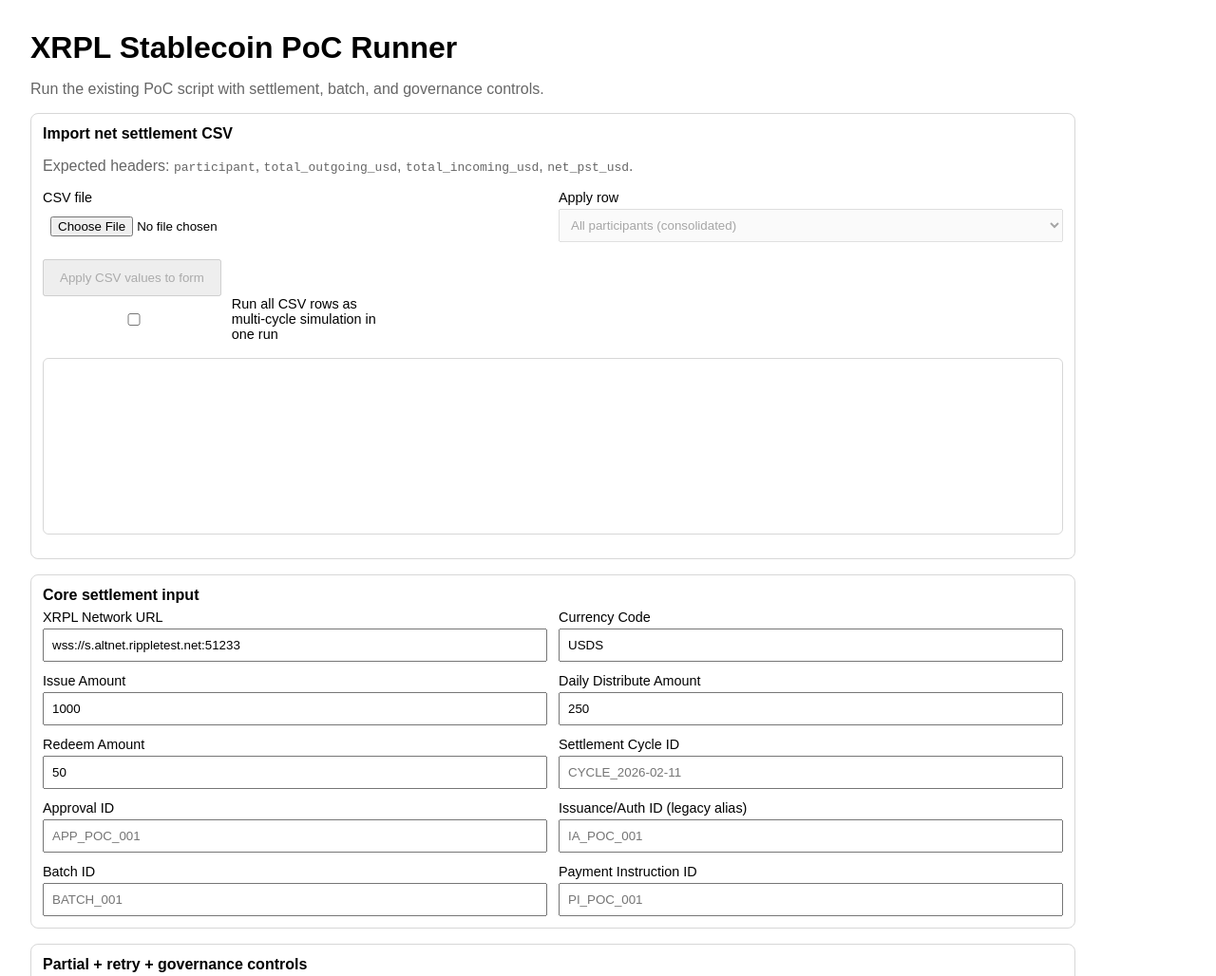
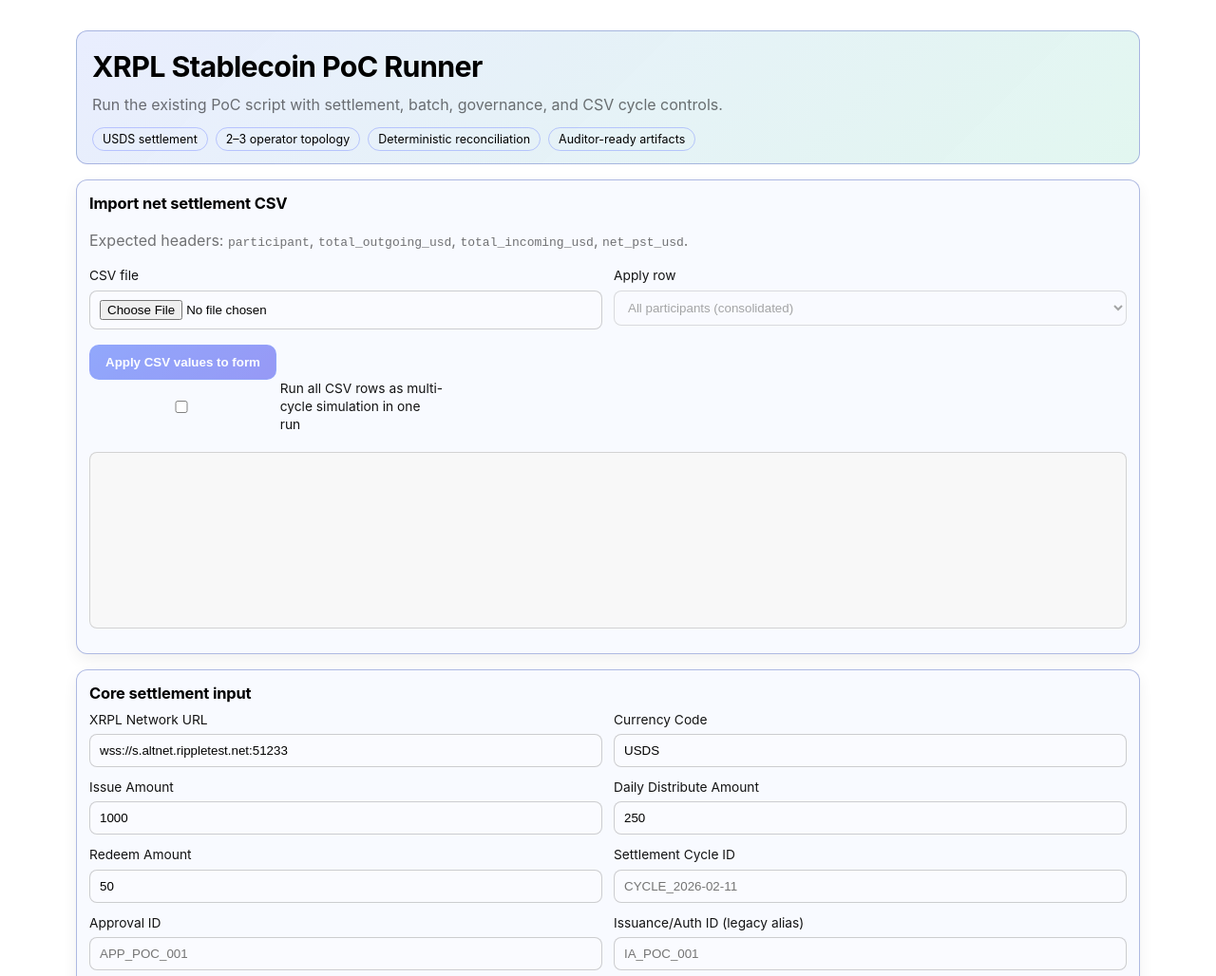
Before and after one commit to jcfinidori/AtomicPost, a website: page public/index.html in a window 1280 px wide. Shown: the top 1028 px of the page at 95% size. Drawn offline with Linux system fonts and the light colour scheme.

Commit message:
Refresh UI styling for clearer visual hierarchy

```diff
--- a/public/index.html
+++ b/public/index.html
@@ -5,32 +5,115 @@
     <meta name="viewport" content="width=device-width, initial-scale=1.0" />
     <title>XRPL Stablecoin PoC UI</title>
     <style>
-      :root { color-scheme: light dark; }
-      body { font-family: Arial, sans-serif; margin: 2rem; max-width: 1100px; }
-      h1 { margin-bottom: 0.5rem; }
-      h2 { margin: 0 0 0.4rem; font-size: 1rem; }
+      :root {
+        color-scheme: light dark;
+        --panel-border: color-mix(in srgb, #5b7cfa 30%, #8885);
+        --panel-bg: color-mix(in srgb, Canvas 96%, #5b7cfa 4%);
+        --hero-bg: linear-gradient(135deg, #5b7cfa22, #10b9811f);
+      }
+
+      body {
+        font-family: Inter, "Segoe UI", Arial, sans-serif;
+        margin: 2rem auto;
+        max-width: 1120px;
+        line-height: 1.4;
+        padding: 0 1rem 2rem;
+      }
+
+      h1 { margin: 0; font-size: 1.9rem; letter-spacing: -0.02em; }
+      h2 { margin: 0 0 0.45rem; font-size: 1.03rem; letter-spacing: -0.01em; }
+      h3 { margin-bottom: 0.5rem; }
+
+      .hero {
+        border: 1px solid var(--panel-border);
+        border-radius: 12px;
+        padding: 1rem 1rem 0.8rem;
+        background: var(--hero-bg);
+        margin-bottom: 1rem;
+      }
+
+      .hero p { margin: 0.45rem 0 0; }
+      .tag-row { display: flex; flex-wrap: wrap; gap: 8px; margin-top: 0.8rem; }
+      .tag { border: 1px solid #6b7fff66; border-radius: 999px; padding: 3px 10px; font-size: 0.78rem; }
+
       .grid { display: grid; grid-template-columns: 1fr 1fr; gap: 12px; }
       .grid-3 { display: grid; grid-template-columns: repeat(3, 1fr); gap: 12px; }
-      label { display: block; font-size: 0.9rem; margin-bottom: 4px; }
-      input, select { width: 100%; padding: 8px; box-sizing: border-box; }
-      button { margin-top: 1rem; padding: 10px 16px; cursor: pointer; }
-      pre { white-space: pre-wrap; border: 1px solid #8885; border-radius: 6px; padding: 12px; min-height: 160px; }
-      .muted { color: #666; }
+      label { display: block; font-size: 0.86rem; margin-bottom: 5px; opacity: 0.92; }
+
+      input, select {
+        width: 100%;
+        padding: 9px 10px;
+        box-sizing: border-box;
+        border-radius: 8px;
+        border: 1px solid color-mix(in srgb, #888 40%, transparent);
+        background: color-mix(in srgb, Canvas 97%, #5b7cfa 3%);
+      }
+
+      input:focus, select:focus {
+        outline: 2px solid #5b7cfa88;
+        outline-offset: 1px;
+      }
+
+      button {
+        margin-top: 1rem;
+        padding: 10px 16px;
+        cursor: pointer;
+        border-radius: 10px;
+        border: 1px solid #5b7cfa99;
+        background: linear-gradient(135deg, #5b7cfa, #6366f1);
+        color: white;
+        font-weight: 600;
+      }
+
+      button:disabled { opacity: 0.65; cursor: not-allowed; }
+
+      pre {
+        white-space: pre-wrap;
+        border: 1px solid #8885;
+        border-radius: 8px;
+        padding: 12px;
+        min-height: 160px;
+        background: color-mix(in srgb, Canvas 97%, #111 3%);
+      }
+
+      .muted { color: color-mix(in srgb, CanvasText 55%, transparent); }
       .section { margin-top: 1.2rem; }
-      .panel { border: 1px solid #8885; border-radius: 8px; padding: 12px; margin: 1rem 0; }
+
+      .panel {
+        border: 1px solid var(--panel-border);
+        border-radius: 12px;
+        padding: 13px;
+        margin: 1rem 0;
+        background: var(--panel-bg);
+        box-shadow: 0 6px 16px #0000000f;
+      }
+
       .chip-row { display: flex; gap: 8px; flex-wrap: wrap; margin-top: 8px; }
       .chip { border: 1px solid #8885; border-radius: 999px; padding: 4px 10px; font-size: 0.8rem; }
       .chip.ok { border-color: #2f9e44; color: #2f9e44; }
       .chip.warn { border-color: #e67700; color: #e67700; }
       .chip.err { border-color: #c92a2a; color: #c92a2a; }
       #runSummary { min-height: 80px; }
-      #uiStatus { min-height: 1.2rem; margin-top: 8px; }
-      .actions { display: flex; align-items: center; gap: 12px; }
+      #uiStatus { min-height: 1.2rem; margin-top: 8px; font-weight: 600; }
+      .actions { display: flex; align-items: center; gap: 12px; flex-wrap: wrap; }
+
+      @media (max-width: 900px) {
+        .grid, .grid-3 { grid-template-columns: 1fr; }
+        body { margin-top: 1rem; }
+      }
     </style>
   </head>
   <body>
-    <h1>XRPL Stablecoin PoC Runner</h1>
-    <p class="muted">Run the existing PoC script with settlement, batch, and governance controls.</p>
+    <div class="hero">
+      <h1>XRPL Stablecoin PoC Runner</h1>
+      <p class="muted">Run the existing PoC script with settlement, batch, governance, and CSV cycle controls.</p>
+      <div class="tag-row">
+        <span class="tag">USDS settlement</span>
+        <span class="tag">2–3 operator topology</span>
+        <span class="tag">Deterministic reconciliation</span>
+        <span class="tag">Auditor-ready artifacts</span>
+      </div>
+    </div>
 
     <div class="panel">
       <h2>Import net settlement CSV</h2>
```
